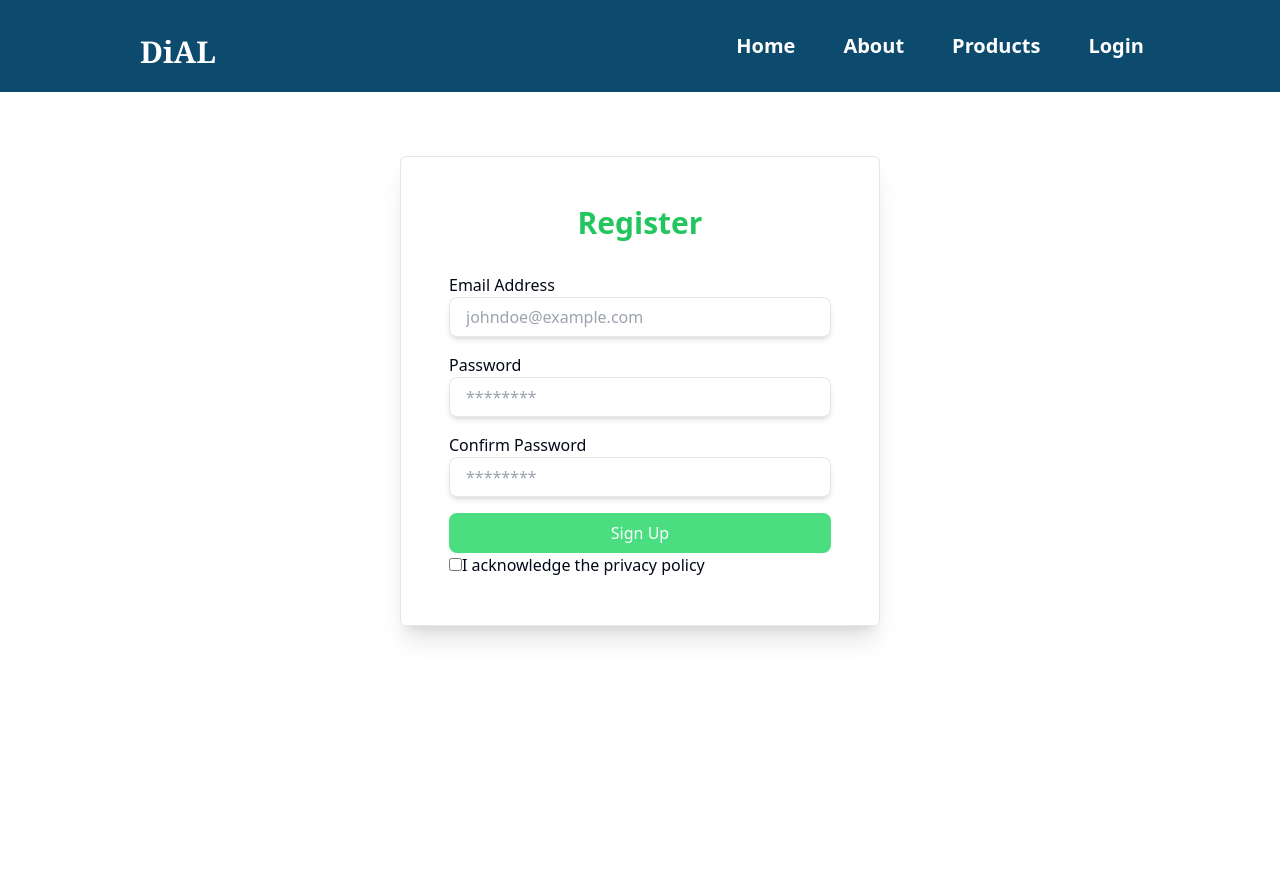
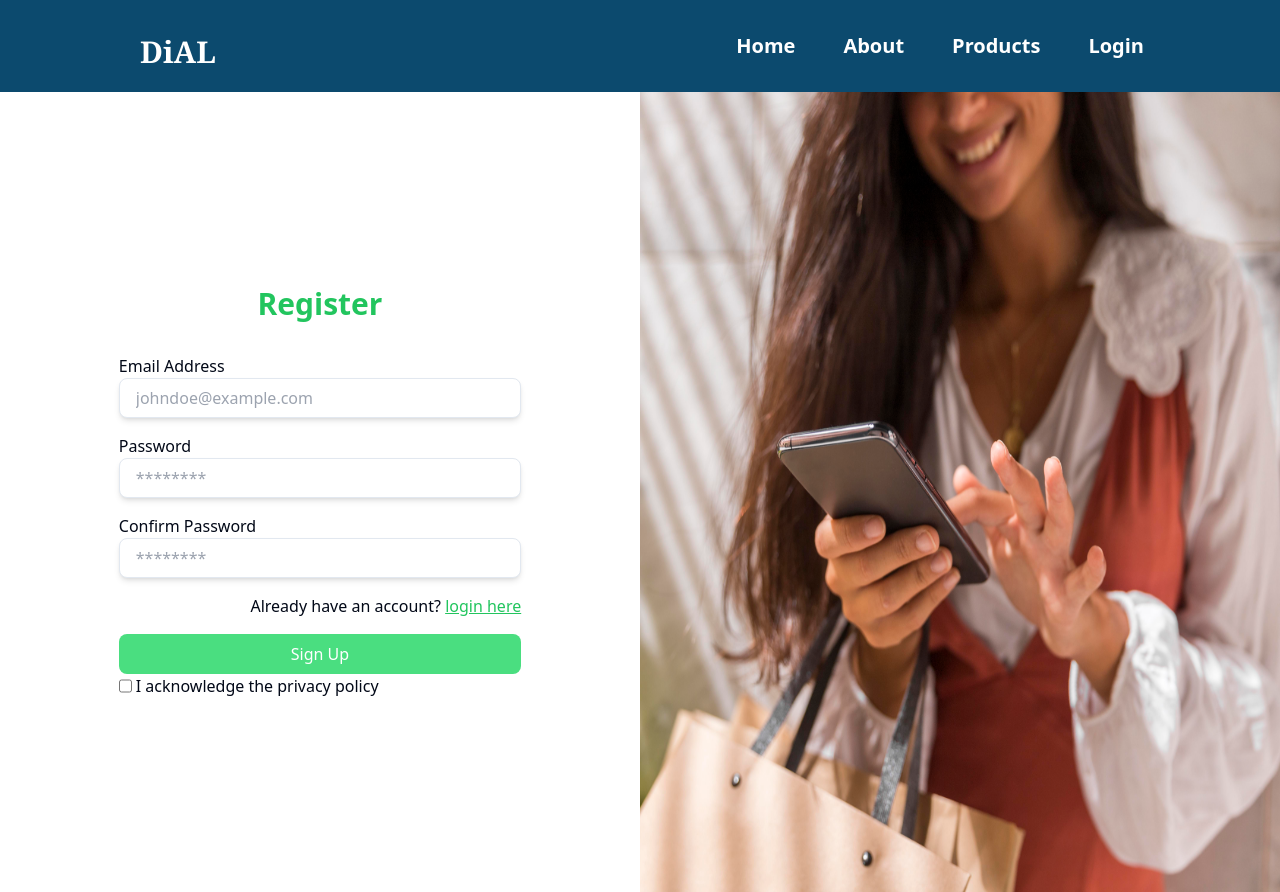
Before and after one commit to dinesdayrit/DiALHub-Store-React-TS-Tailwind, a React (Vite) app: page /signup in a window 1280 px wide. Before the commit the page ends 800 px from the top, so only its background shows below. Built offline with nearby package versions, Linux system fonts and the light colour scheme.

Commit message:
feat: registration form pic on large screen

```diff
--- a/src/pages/auth/Signup.tsx
+++ b/src/pages/auth/Signup.tsx
@@ -3,6 +3,7 @@ import { useForm, SubmitHandler } from 'react-hook-form';
 import { z } from 'zod';
 import { zodResolver } from '@hookform/resolvers/zod';
 import { formSchema, formAttributes } from './Schema/Formschema';
+import { Link } from 'react-router-dom';
 
 const Signup = () => {
   const { register, handleSubmit, formState: { errors }, reset } = useForm<z.infer<typeof formSchema>>({
@@ -21,8 +22,9 @@ const Signup = () => {
   };
 
   return (
-    <div className="flex justify-center md:mt-16 lg:18">
-        <div className="flex flex-col lg:justify-center p-12 rounded-md lg:w-[30rem] lg:h-auto h-screen w-screen border shadow-xl">
+    <div className="grid grid-cols-1 md:grid-cols-2 items-center justify-center h-screen">
+
+        <div className="flex flex-col lg:justify-center p-12 h-full items-center">
         <div className="flex flex-col items-center">
         <h1 className="font-bold text-3xl text-green-500">Register</h1>
         </div>
@@ -39,18 +41,22 @@ const Signup = () => {
             {errors[attribute.name]?.message && <p className="text-red-500 mt-1">{errors[attribute.name]?.message}</p>}
           </div>
         ))}
+        <p className="text-end mt-4">Already have an account? <Link to="/login" className="text-green-500 underline">login here </Link> </p>
         <button type="submit" className="bg-green-400 mt-4 rounded-lg text-white py-2">Sign Up</button>
         <div>
-
-          <label>
+          <label className="flex gap-1">
             <input type="checkbox" {...register('privacyPolicy')} />
-            I acknowledge the privacy policy
+             I acknowledge the privacy policy
           </label>
           {errors.privacyPolicy && <p className="text-red-500 mt-1">{errors.privacyPolicy.message}</p>}
         </div>
 
       </form>
       </div>
+
+      <div className="hidden md:block w-full h-full 2">
+        <img src='/loginpic.jpg' alt="/" className="h-full w-full bg-cover"/>
+      </div>
     </div>
   );
 };
```
